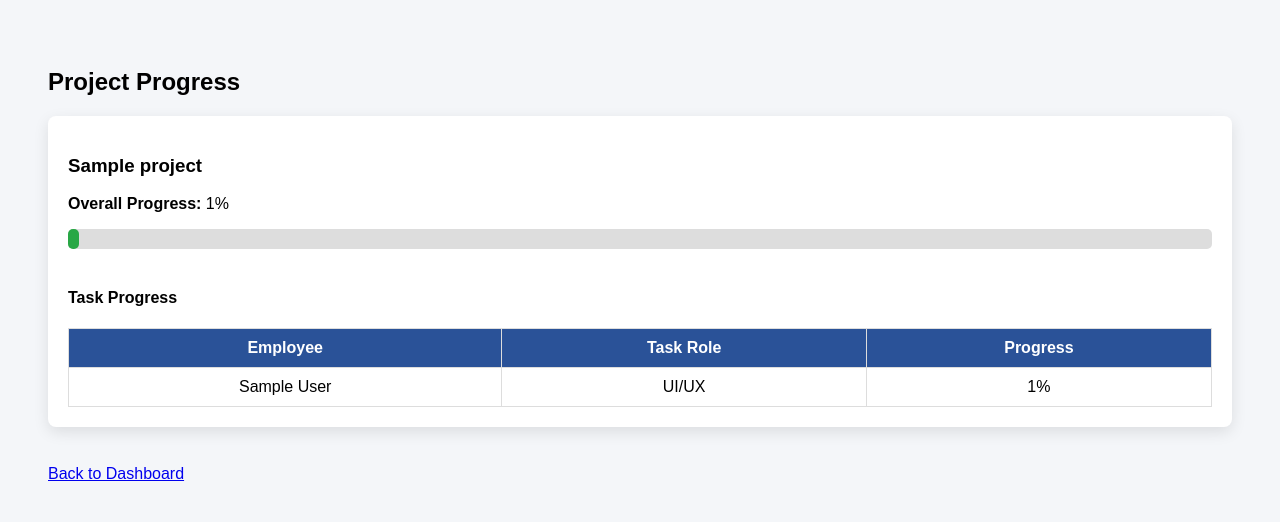
After one commit to dilburroshanmohamed/Main-Project, a Django app: page /project-progress/ in a window 1280 px wide. The commit adds this page. Shown: the top 522 px of the page. Run offline with Django 5.2, Linux system fonts and the light colour scheme; a user stored in the database is signed in; tables that the repository leaves empty hold one stand-in row (values such as "Sample post"); parts of the project's set-up code (start-up, migrations or seed data) failed here and were passed over.

Commit message:
Refactor project management templates: - Removed old HTML templates for create project, PM dashboard, PM profile, project allocations, project details, and mental report. - Added new HTML templates for allocate employee, create project, PM dashboard, PM profile, project allocations, project details, project mental report, project progress. - Enhanced UI/UX with improved styles and structure for better user experience.

```diff
--- a/stressapp/urls.py
+++ b/stressapp/urls.py
@@ -43,5 +43,6 @@ urlpatterns = [
 
 
     path('update-progress/<int:allocation_id>/', views.update_progress, name='update_progress'),
+    path('project-progress/', views.project_progress, name='project_progress'),
 
 ]
--- a/stressapp/views.py
+++ b/stressapp/views.py
@@ -107,7 +107,7 @@ def pm_dashboard(request):
             'progress': project_progress
         })
 
-    return render(request, 'pm_dashboard.html', {
+    return render(request, 'pm/pm_dashboard.html', {
         'project_data': project_data
     })
 
@@ -121,7 +121,7 @@ def pm_profile(request):
     profile = EmployeeProfile.objects.filter(user=request.user).first()
     if not profile or profile.role != 'PM':
         return redirect('/')
-    return render(request, 'pm_profile.html', {'profile': profile})
+    return render(request, 'pm/pm_profile.html', {'profile': profile})
 
 # 🔹 Add Employee
 @login_required
@@ -233,7 +233,7 @@ def create_project(request):
             created_by=request.user
         )
         return redirect('/pm-dashboard/')
-    return render(request, 'create_project.html')
+    return render(request, 'pm/create_project.html')
 
 @login_required
 def allocate_employee(request):
@@ -264,7 +264,7 @@ def allocate_employee(request):
                         allocated_by=request.user
                     )
             return redirect('/project-allocations/')
-    return render(request, 'allocate_employee.html', {
+    return render(request, 'pm/allocate_employee.html', {
         'employees': employees,
         'projects': projects,
         'error': error
@@ -291,7 +291,7 @@ def project_allocations(request):
             'total_hours': total_hours,
             'employee_count': allocations.count()
         })
-    return render(request, 'project_allocations.html', {'project_data': project_data})
+    return render(request, 'pm/project_allocations.html', {'project_data': project_data})
 
 # 🔹 Project Detail
 @login_required
@@ -308,7 +308,7 @@ def project_detail(request, project_id):
     allocations = ProjectAllocation.objects.filter(project=project)
     total_hours = sum(a.allocated_hours_per_week for a in allocations)
 
-    return render(request, 'project_detail.html', {
+    return render(request, 'pm/project_detail.html', {
         'project': project,
         'allocations': allocations,
         'total_hours': total_hours,
@@ -335,7 +335,7 @@ def project_mental_report(request):
     # Get stress records of those employees
     records = StressRecord.objects.filter(user__in=employees).order_by('-created_at')
 
-    return render(request, 'project_mental_report.html', {
+    return render(request, 'pm/project_mental_report.html', {
         'records': records
     })
 
@@ -498,3 +498,41 @@ def update_progress(request, allocation_id):
             allocation.save()
 
     return redirect('/emp/projects/')
+
+
+
+@login_required
+def project_progress(request):
+
+    profile = EmployeeProfile.objects.filter(user=request.user).first()
+
+    if not profile or profile.role != 'PM':
+        return redirect('/')
+
+    projects = Project.objects.filter(created_by=request.user)
+
+    project_data = []
+
+    for project in projects:
+
+        allocations = ProjectAllocation.objects.filter(project=project)
+
+        total_progress = 0
+        count = allocations.count()
+
+        if count > 0:
+            for alloc in allocations:
+                total_progress += alloc.progress
+            avg_progress = total_progress / count
+        else:
+            avg_progress = 0
+
+        project_data.append({
+            'project': project,
+            'allocations': allocations,
+            'progress': avg_progress
+        })
+
+    return render(request, 'pm/project_progress.html', {
+        'project_data': project_data
+    })
--- a/templates/pm_dashboard.html
+++ b/templates/pm/pm_dashboard.html
@@ -142,6 +142,7 @@
             <li><a href="/create-project/"><i class="fas fa-folder-plus"></i> Create Project</a></li>
             <li><a href="/allocate-employee/"><i class="fas fa-users-cog"></i> Allocate Employee</a></li>
             <li><a href="/project-allocations/"><i class="fas fa-tasks"></i> View Allocations</a></li>
+            <li><a href="/project-progress/"><i class="fas fa-chart-bar"></i> Project Progress</a></li>
             <li><a href="/mental-report/"><i class="fas fa-chart-line"></i> Mental Report</a></li>
             <li><a href="/logout/"><i class="fas fa-sign-out-alt"></i> Logout</a></li>
         </ul>
--- a/templates/project_mental_report.html
+++ b/templates/pm/project_mental_report.html
@@ -45,7 +45,7 @@ border-radius:5px;
 
 <body>
 
-<h2>Employee Mental Health Records</h2>
+<h2>Employee Mental Health Records   </h2>
 
 <a href="/pm-dashboard/" class="btn">Back to Dashboard</a>
 
--- /dev/null
+++ b/templates/pm/project_progress.html
@@ -0,0 +1,112 @@
+<!DOCTYPE html>
+<html>
+<head>
+<title>Project Progress</title>
+
+<style>
+
+body{
+font-family: Arial;
+background:#f4f6f9;
+padding:40px;
+}
+
+.project-box{
+background:white;
+padding:20px;
+margin-bottom:20px;
+border-radius:8px;
+box-shadow:0 5px 15px rgba(0,0,0,0.1);
+}
+
+table{
+width:100%;
+border-collapse:collapse;
+margin-top:10px;
+}
+
+th,td{
+padding:10px;
+border:1px solid #ddd;
+text-align:center;
+}
+
+th{
+background:#2a5298;
+color:white;
+}
+
+.progress-bar{
+width:100%;
+background:#ddd;
+height:20px;
+border-radius:5px;
+}
+
+.progress-fill{
+background:#28a745;
+height:20px;
+border-radius:5px;
+}
+
+</style>
+</head>
+
+<body>
+
+<h2>Project Progress</h2>
+
+{% for data in project_data %}
+
+<div class="project-box">
+
+<h3>{{ data.project.project_name }}</h3>
+
+<p><b>Overall Progress:</b> {{ data.progress|floatformat:0 }}%</p>
+
+<div class="progress-bar">
+<div class="progress-fill"
+style="width: {{ data.progress|default:0 }}%;">
+</div>
+</div>
+
+<br>
+
+<h4>Task Progress</h4>
+
+<table>
+
+<tr>
+<th>Employee</th>
+<th>Task Role</th>
+<th>Progress</th>
+</tr>
+
+{% for alloc in data.allocations %}
+
+<tr>
+<td>{{ alloc.employee.full_name }}</td>
+<td>{{ alloc.task_role }}</td>
+<td>{{ alloc.progress }}%</td>
+</tr>
+
+{% empty %}
+
+<tr>
+<td colspan="3">No tasks allocated</td>
+</tr>
+
+{% endfor %}
+
+</table>
+
+</div>
+
+{% endfor %}
+
+<br>
+
+<a href="/pm-dashboard/">Back to Dashboard</a>
+
+</body>
+</html>
```
Also changed, not shown: templates/pm/allocate_employee.html (renamed from templates/allocate_employee.html), templates/pm/create_project.html (renamed from templates/create_project.html), templates/pm/pm_profile.html (renamed from templates/pm_profile.html), templates/pm/project_allocations.html (renamed from templates/project_allocations.html), templates/pm/project_details.html (renamed from templates/project_details.html).
